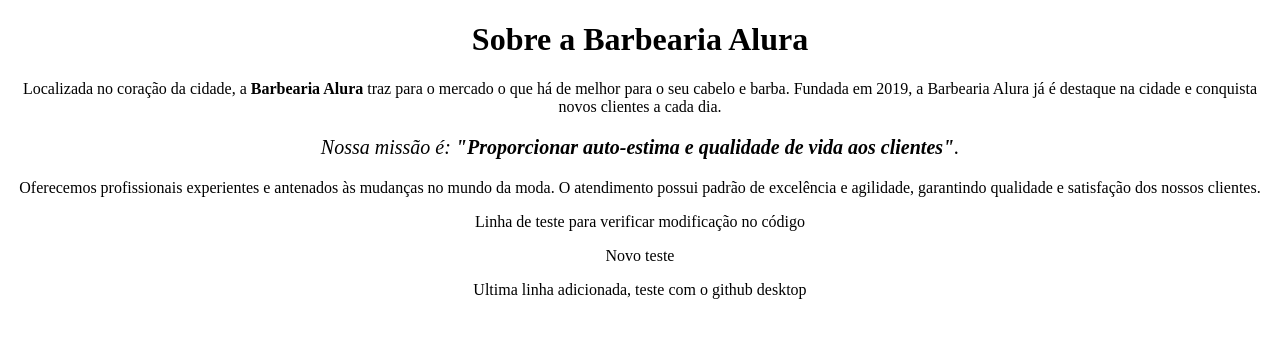
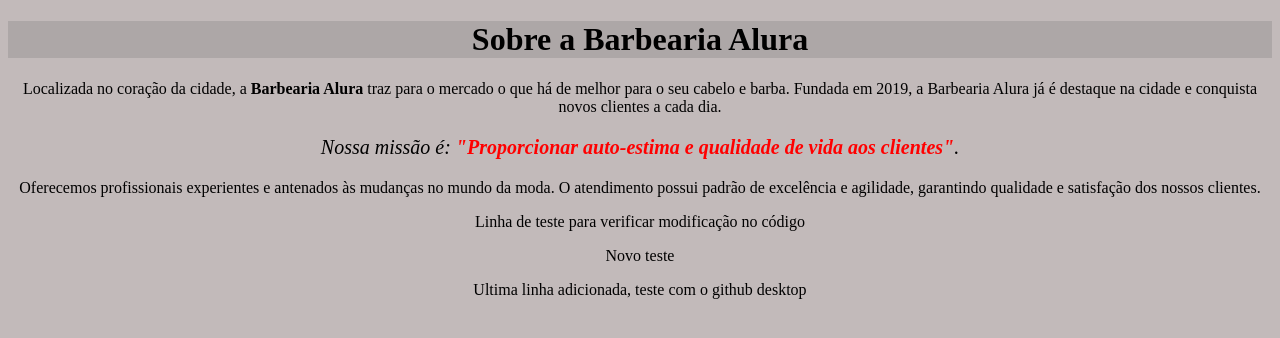
Before and after one commit to FabioARodrigues/DemoProject, a plain HTML site: page CURSO HTML e CSS/index.html in a window 1280 px wide. Drawn offline with Linux system fonts and the light colour scheme.

Commit message:
Adicionando informações CSS
Marcações CSS

```diff
--- a/CURSO HTML e CSS/index.html
+++ b/CURSO HTML e CSS/index.html
@@ -5,10 +5,21 @@
     <head> <!--NA TAG HEAD SÃO COLACADAS INFORMAÇÕES QUE QUEREMOS PASSAR PARA O NVEGADOR-->
         <meta charset="UTF-8">
         <title>Barbearia Alura</title>
+        <link rel = "stylesheet" href="style.css"> <!--Está é terceira forma de aplicar o estilo CSS ao conteúdo.
+                                                        É feita através de um link onde referencia um arquivo externo salvo com a extensão .css-->
+
+        <style> /*Colocar a TAG <style> dentro do HEAD é uma alternativa de aplicação do estilo CSS em todo o coteúdo do BODY.
+                Todos os elementos escolhidos (no caso do exemplo o <p>) sofre as alterações*/
+            /*p{
+                text-align: center;
+            }*/
+        </style>
+
     </head>
 
-    <body style="text-align: center"> <!--NA TAG BODY SÃO COLOCADAS AS INFORMAÇÕES QUE QUEREMOS QUE SEJA EXIBIDA NO CORPO DO NAVEGADOR-->
-        <h1>Sobre a Barbearia Alura</h1>
+    <body style="text-align: center"> <!--NA TAG BODY SÃO COLOCADAS AS INFORMAÇÕES QUE QUEREMOS QUE SEJA EXIBIDA NO CORPO DO NAVEGADOR--> <!--O estilo CSS aplicado
+                                        (style), neste caso é chamado de CSS in line-->
+        <h1 style="background-color: rgba(118, 121, 119, 0.288);">Sobre a Barbearia Alura</h1>
 
         <p>Localizada no coração da cidade, a <strong>Barbearia Alura</strong> traz para o mercado o que há de melhor para o seu cabelo e barba. Fundada em 2019,
         a Barbearia Alura já é destaque na cidade e conquista novos clientes a cada dia.</p>
--- /dev/null
+++ b/CURSO HTML e CSS/style.css
@@ -0,0 +1,11 @@
+body{
+    background-color: rgba(171, 160, 160, 0.719);
+}
+
+p{
+    text-align: center;
+}
+
+em strong{
+    color: red;
+}
```
Also changed, not shown: 3 other files.
